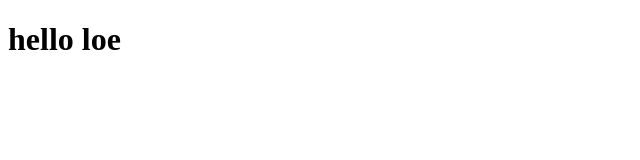
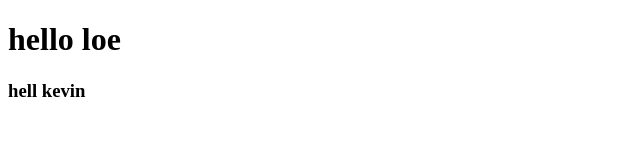
Before and after one commit to KafurukaLeo/JAVASCRIPT, a plain HTML site: page index.html in a window 1280 px wide. Shown: the whole page, without its empty margins (0-640 px from the left). Drawn offline with Linux system fonts and the light colour scheme.

Commit message:
added cont

```diff
--- a/index.html
+++ b/index.html
@@ -7,5 +7,6 @@
 </head>
 <body>
     <h1>hello loe</h1>
+    <h3>hell kevin</h3>
 </body>
 </html>
```
